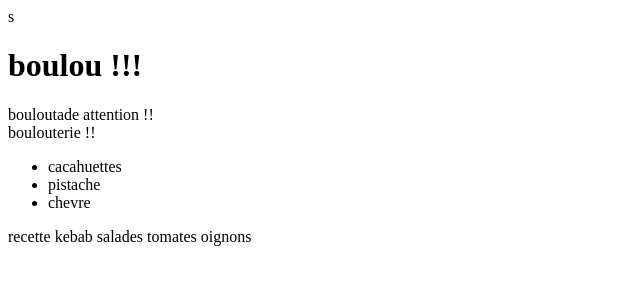
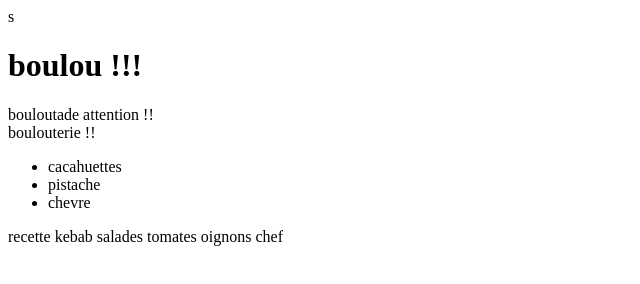
Before and after one commit to Charlymule/forationgitudemy, a plain HTML site: page index.html in a window 1280 px wide. Shown: the full height of the page, 0-640 px from the left. Drawn offline with Linux system fonts and the light colour scheme.

Commit message:
chef
add chef

```diff
--- a/index.html
+++ b/index.html
@@ -24,6 +24,7 @@
     <div>
         recette kebab
         salades tomates oignons
+        chef
     </div>
 </body>
 </html>
```
